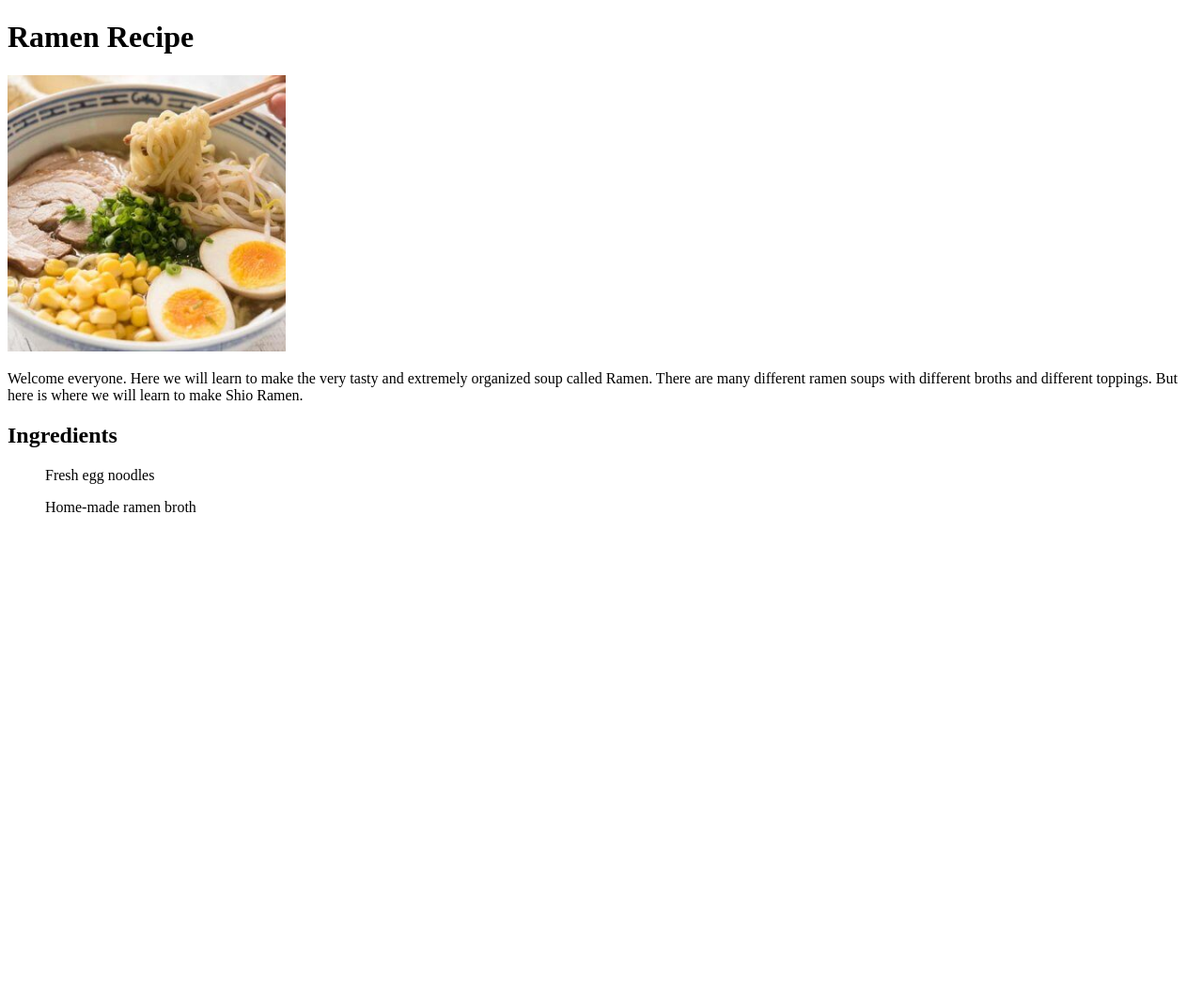
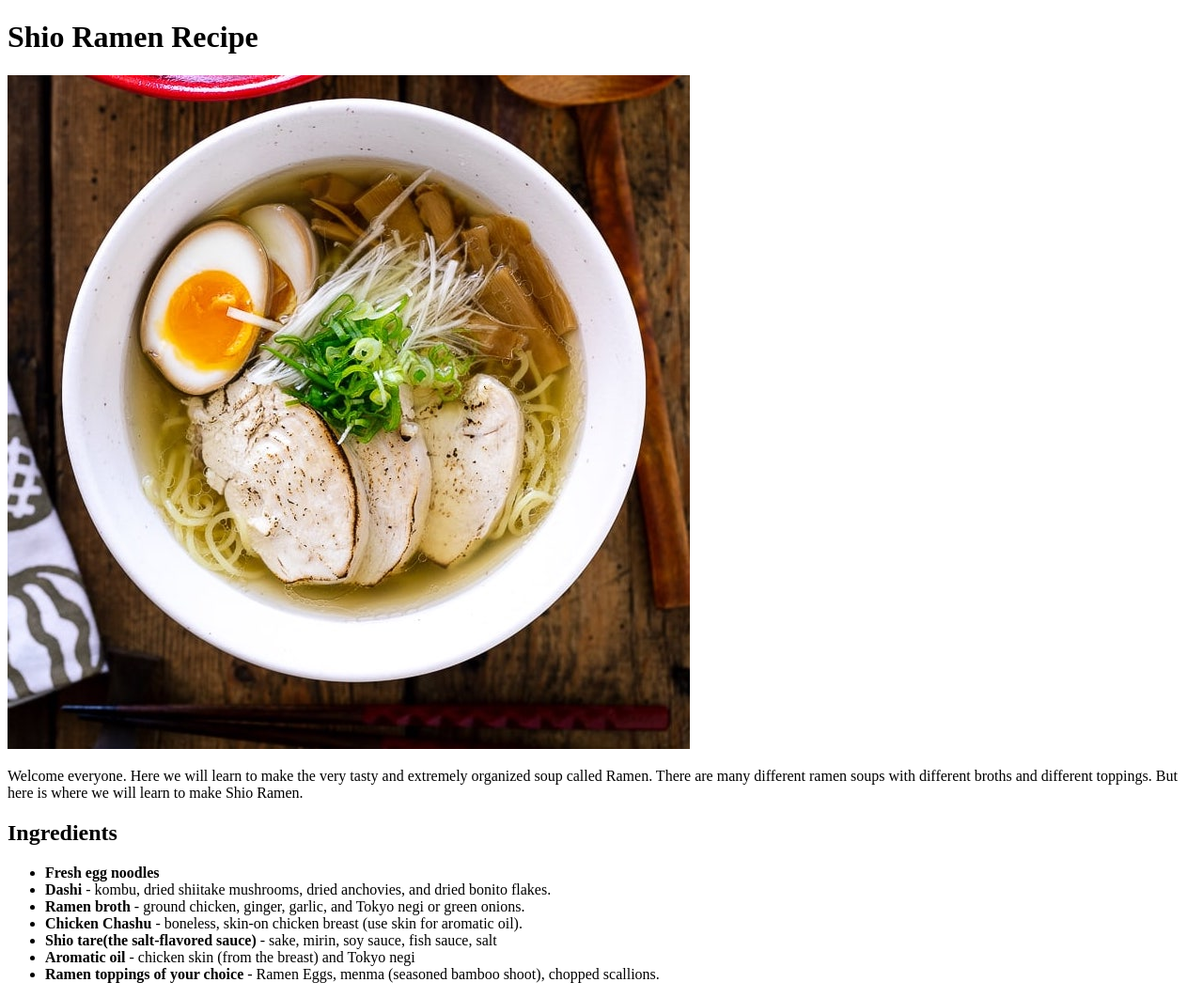
Before and after one commit to houyhnhnm/odin-recipes-anjeanette, a plain HTML site: page recipes/ramen.html in a window 1280 px wide. Shown: the whole page at 94% size. Before the commit the page ends 800 px from the top, so only its background shows below. Drawn offline with Linux system fonts and the light colour scheme.

Commit message:
Changed ramen photo and modified ingredients list

```diff
--- a/recipes/ramen.html
+++ b/recipes/ramen.html
@@ -6,16 +6,29 @@
     </head>
 
     <body>
-        <h1>Ramen Recipe</h1>
-        <img src="../images/shioramen.png">
+        <h1>Shio Ramen Recipe</h1>
+        <img src="../images/shioramen2.jpeg">
         <p>Welcome everyone. Here we will learn to make the very tasty and
             extremely organized soup called Ramen. There are many different ramen
             soups with different broths and different toppings. But here is where we
             will learn to make Shio Ramen.
         </p>
         <h2>Ingredients</h2>
-        <ol>Fresh egg noodles</ol>
-        <ol><a src="https://japan.recipetineats.com/home-made-ramen-soup-recipe/">Home-made ramen broth</a></ol>
+        <ul>
+            <li><b>Fresh egg noodles</b></li>
+            <li><b>Dashi</b> - kombu, dried shiitake mushrooms, dried anchovies, and dried
+            bonito flakes.</li>
+            <li><b>Ramen broth</b> - ground chicken, ginger,
+                garlic, and Tokyo negi or green onions.</li>
+            <li><b>Chicken Chashu</b> - boneless, skin-on chicken
+                breast (use skin for aromatic oil).</li>
+            <li><b>Shio tare(the salt-flavored sauce)</b> - sake, mirin,
+                soy sauce, fish sauce, salt</li>
+            <li><b>Aromatic oil</b> - chicken skin (from the breast) and Tokyo negi</li>
+            <li><b>Ramen toppings of your choice</b> - Ramen Eggs, menma
+                (seasoned bamboo shoot), chopped scallions.</li>
+        </ul>
+
     </body>
 
 
```
Also changed, not shown: images/shioramen2.jpeg (added).
